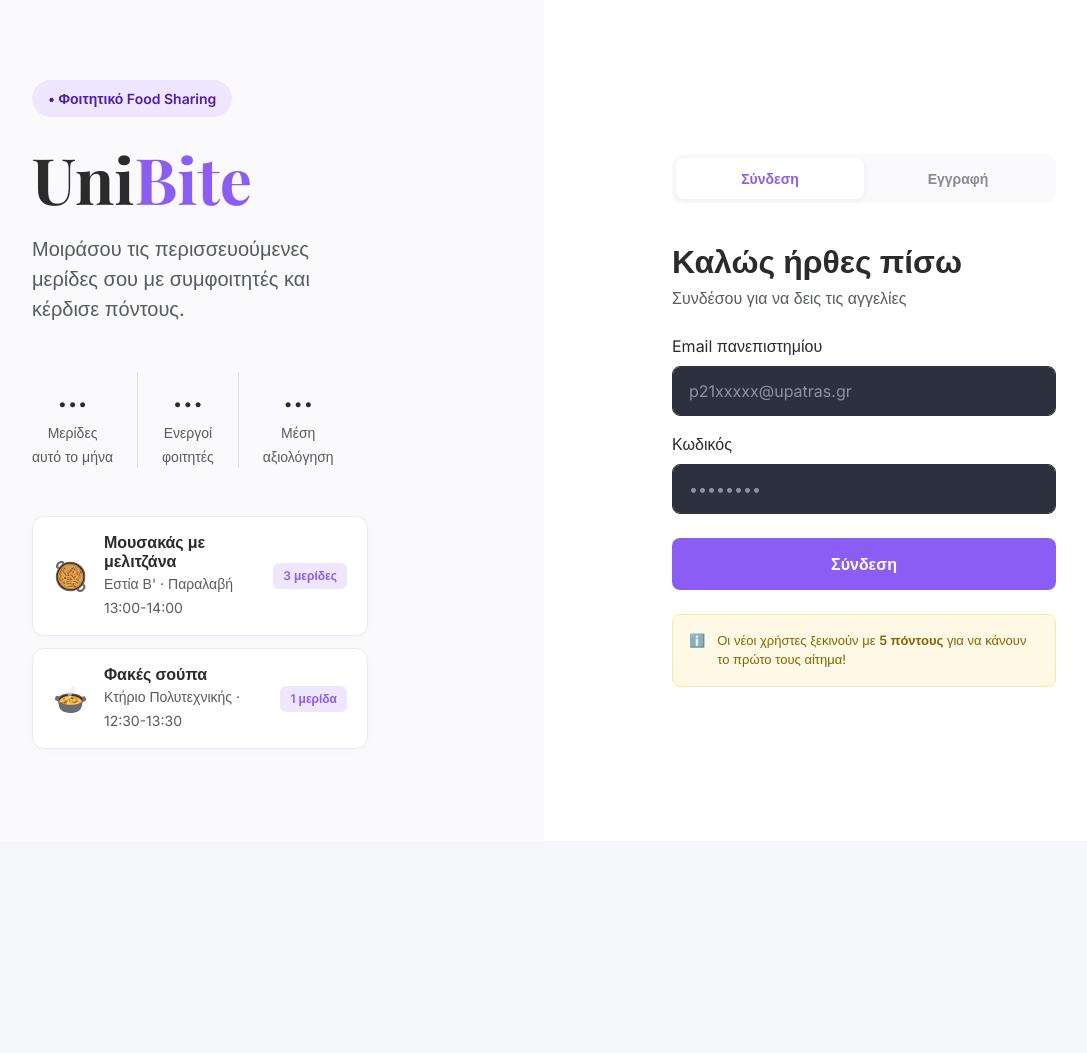
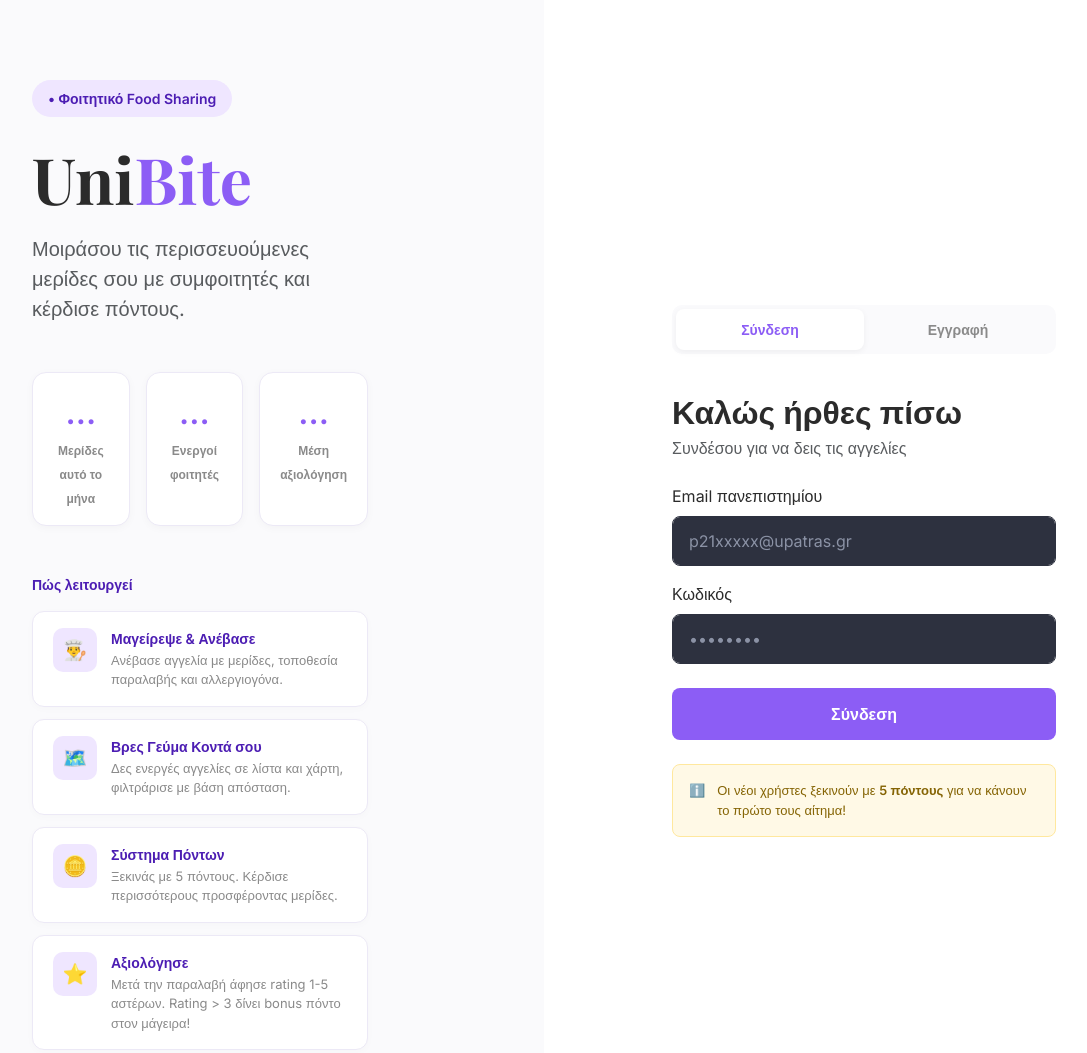
Before and after one commit to mariaeleniskondra/UniBite, a website: page Public/login.html in a window 1280 px wide. Shown: the whole page, without its empty margins (96-1183 px from the left). Before the commit the page ends 841 px from the top, so only its background shows below. Drawn offline with nearby package versions, Linux system fonts and the light colour scheme; no server answers.

```diff
--- a/Public/login.html
+++ b/Public/login.html
@@ -8,6 +8,62 @@
     <link href="https://cdn.jsdelivr.net/npm/bootstrap@5.3.0/dist/css/bootstrap.min.css" rel="stylesheet">
     <link href="https://fonts.googleapis.com/css2?family=Inter:wght@400;500;600&family=Playfair+Display:wght@700&display=swap" rel="stylesheet">
     <link rel="stylesheet" href="css/style.css">
+    <style>
+        .stat-live-card {
+            background: #fff;
+            border: 1px solid var(--border);
+            border-radius: 14px;
+            padding: 16px 20px;
+            text-align: center;
+            flex: 1;
+            box-shadow: 0 2px 8px rgba(0,0,0,0.03);
+        }
+        .stat-live-card .num {
+            font-size: 2rem;
+            font-weight: 700;
+            color: var(--purple);
+            display: block;
+        }
+        .stat-live-card .lbl {
+            font-size: 12px;
+            color: var(--muted);
+            font-weight: 600;
+        }
+        .how-card {
+            background: #fff;
+            border: 1px solid var(--border);
+            border-radius: 12px;
+            padding: 16px 20px;
+            display: flex;
+            align-items: flex-start;
+            gap: 14px;
+            margin-bottom: 12px;
+            box-shadow: 0 2px 8px rgba(0,0,0,0.02);
+            max-width: 500px;
+        }
+        .how-icon {
+            width: 44px;
+            height: 44px;
+            border-radius: 10px;
+            background: var(--light-purple);
+            display: flex;
+            align-items: center;
+            justify-content: center;
+            font-size: 20px;
+            flex-shrink: 0;
+        }
+        .how-title {
+            font-weight: 700;
+            font-size: 14px;
+            color: var(--deep-purple);
+            margin-bottom: 2px;
+        }
+        .how-desc {
+            font-size: 13px;
+            color: var(--muted);
+            margin: 0;
+        }
+    </style>
 </head>
 <body>
 
@@ -28,43 +84,55 @@
                     Μοιράσου τις περισσευούμενες μερίδες σου με συμφοιτητές και κέρδισε πόντους.
                 </p>
 
-                <!-- LIVE ΣΤΑΤΙΣΤΙΚΑ (Συνδεδεμένα με το auth.js) -->
-                <div class="d-flex mb-5 text-center">
-                    <div class="pe-3 pe-md-4 stats-divider">
-                        <p class="stat-number" id="statPortions">...</p>
-                        <small class="text-muted">Μερίδες<br>αυτό το μήνα</small>
+                <!-- ΑΛΛΑΓΗ 1: LIVE ΣΤΑΤΙΣΤΙΚΑ ΣΕ ΚΑΡΤΕΣ (αντί για dividers) -->
+                <div class="d-flex gap-3 mb-5">
+                    <div class="stat-live-card">
+                        <span class="num" id="statPortions">...</span>
+                        <span class="lbl">Μερίδες<br>αυτό το μήνα</span>
                     </div>
-                    <div class="px-3 px-md-4 stats-divider">
-                        <p class="stat-number" id="statUsers">...</p>
-                        <small class="text-muted">Ενεργοί<br>φοιτητές</small>
+                    <div class="stat-live-card">
+                        <span class="num" id="statUsers">...</span>
+                        <span class="lbl">Ενεργοί<br>φοιτητές</span>
                     </div>
-                    <div class="ps-3 ps-md-4">
-                        <p class="stat-number" id="statRating">...</p>
-                        <small class="text-muted">Μέση<br>αξιολόγηση</small>
+                    <div class="stat-live-card">
+                        <span class="num" id="statRating">...</span>
+                        <span class="lbl">Μέση<br>αξιολόγηση</span>
                     </div>
                 </div>
 
-                <!-- ΔΟΚΙΜΑΣΤΙΚΕΣ ΜΙΝΙ ΚΑΡΤΕΣ Layout -->
-                <div class="mini-card">
-                    <div class="d-flex align-items-center gap-3">
-                        <div class="fs-3">🥘</div>
-                        <div>
-                            <h6 class="mb-0 fw-bold">Μουσακάς με μελιτζάνα</h6>
-                            <small class="text-muted">Εστία Β' · Παραλαβή 13:00-14:00</small>
-                        </div>
+                <!-- ΑΛΛΑΓΗ 2: ΠΩΣ ΛΕΙΤΟΥΡΓΕΙ (αντί για fake κάρτες φαγητού) -->
+                <p class="fw-bold mb-3" style="color: var(--deep-purple); font-size: 14px;">Πώς λειτουργεί</p>
+
+                <div class="how-card">
+                    <div class="how-icon">👨‍🍳</div>
+                    <div>
+                        <div class="how-title">Μαγείρεψε & Ανέβασε</div>
+                        <p class="how-desc">Ανέβασε αγγελία με μερίδες, τοποθεσία παραλαβής και αλλεργιογόνα.</p>
                     </div>
-                    <div class="portion-badge">3 μερίδες</div>
                 </div>
 
-                <div class="mini-card">
-                    <div class="d-flex align-items-center gap-3">
-                        <div class="fs-3">🍲</div>
-                        <div>
-                            <h6 class="mb-0 fw-bold">Φακές σούπα</h6>
-                            <small class="text-muted">Κτήριο Πολυτεχνικής · 12:30-13:30</small>
-                        </div>
+                <div class="how-card">
+                    <div class="how-icon">🗺️</div>
+                    <div>
+                        <div class="how-title">Βρες Γεύμα Κοντά σου</div>
+                        <p class="how-desc">Δες ενεργές αγγελίες σε λίστα και χάρτη, φιλτράρισε με βάση απόσταση.</p>
                     </div>
-                    <div class="portion-badge">1 μερίδα</div>
+                </div>
+
+                <div class="how-card">
+                    <div class="how-icon">🪙</div>
+                    <div>
+                        <div class="how-title">Σύστημα Πόντων</div>
+                        <p class="how-desc">Ξεκινάς με 5 πόντους. Κέρδισε περισσότερους προσφέροντας μερίδες.</p>
+                    </div>
+                </div>
+
+                <div class="how-card">
+                    <div class="how-icon">⭐</div>
+                    <div>
+                        <div class="how-title">Αξιολόγησε</div>
+                        <p class="how-desc">Μετά την παραλαβή άφησε rating 1-5 αστέρων. Rating &gt; 3 δίνει bonus πόντο στον μάγειρα!</p>
+                    </div>
                 </div>
 
             </div>
@@ -104,14 +172,12 @@
                     </form>
                 </div>
 
-                <!-- ΦΟΡΜΑ ΕΓΓΡΑΦΗΣ (REGISTER) - ΔΙΟΡΘΩΜΕΝΗ -->
+                <!-- ΦΟΡΜΑ ΕΓΓΡΑΦΗΣ (REGISTER) -->
                 <div id="registerForm" class="d-none">
                     <h2 class="fw-bold mb-1">Δημιουργία λογαριασμού</h2>
                     <p class="text-muted mb-4">Ξεκίνα με 5 δωρεάν πόντους!</p>
 
                     <form id="registerFormEl">
-
-                        <!-- Ενιαίο πεδίο Username απόλυτα ευθυγραμμισμένο με το auth.js και τη MySQL -->
                         <div class="mb-3">
                             <label class="form-label">Όνομα Χρήστη (Username)</label>
                             <input type="text" id="regUsername" class="form-control"
@@ -149,7 +215,6 @@
     </div>
 </div>
 
-<!-- Εισαγωγή του αρχείου JavaScript διαχείρισης -->
 <script src="js/auth.js"></script>
 
 </body>
```
